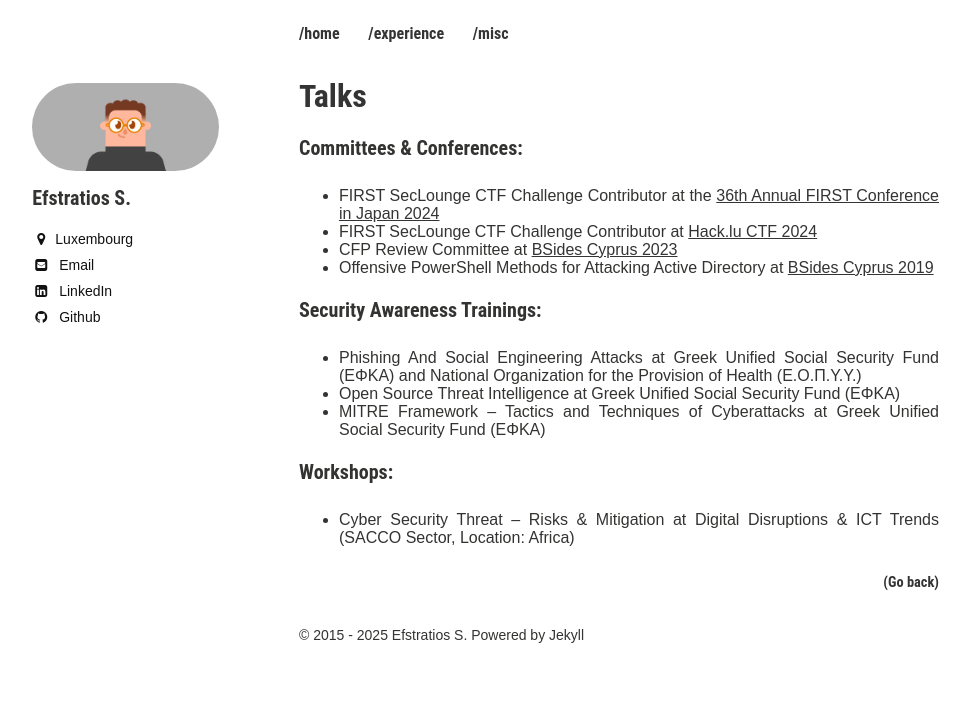
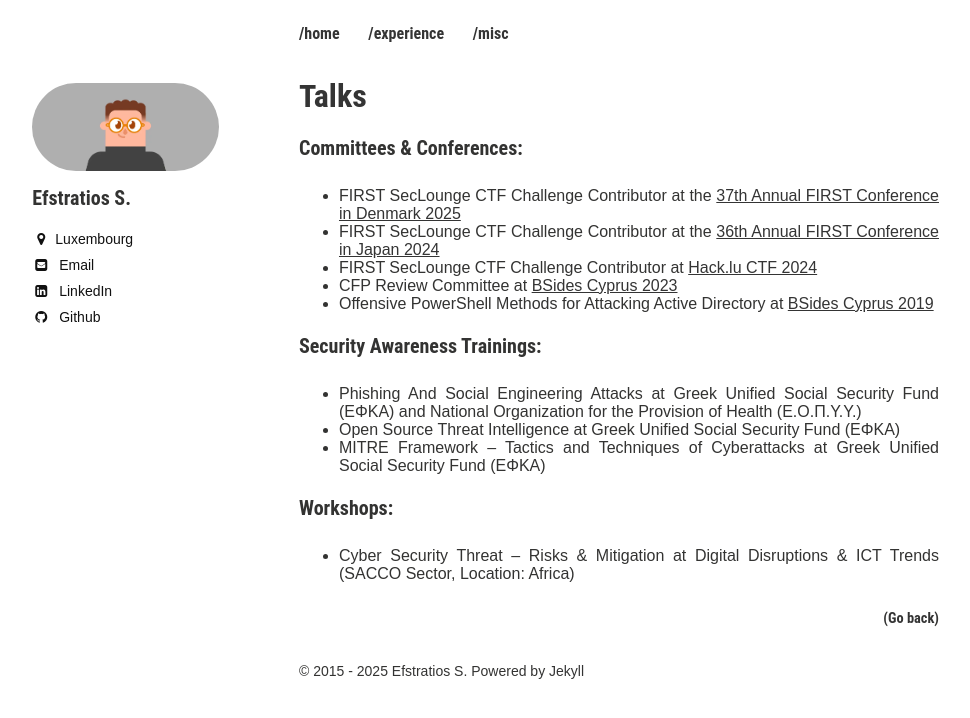
Before and after one commit to efstratios/efstratios.github.io, a Jekyll site: the page built from talks/index.md, in a window 1280 px wide. Shown: the top 718 px of the page, without its empty margins (21-991 px from the left). Built offline with Jekyll 4.4.1, drawn with Linux system fonts in a browser that asks for light colours.

Commit message:
37th FIRST - CTF update

```diff
--- a/talks/index.md
+++ b/talks/index.md
@@ -6,6 +6,7 @@
 ---
 
 ### Committees & Conferences:
+* FIRST SecLounge CTF Challenge Contributor at the [37th Annual FIRST Conference in Denmark 2025](https://www.first.org/conference/2025/ctf){:target="_blank" rel="noopener"}
 * FIRST SecLounge CTF Challenge Contributor at the [36th Annual FIRST Conference in Japan 2024](https://www.first.org/conference/2024/ctf){:target="_blank" rel="noopener"}
 * FIRST SecLounge CTF Challenge Contributor at [Hack.lu CTF 2024](https://hacklu.firstseclounge.org/){:target="_blank" rel="noopener"}
 * CFP Review Committee at [BSides Cyprus 2023](https://bsidescyprus.com/){:target="_blank" rel="noopener"}
```
